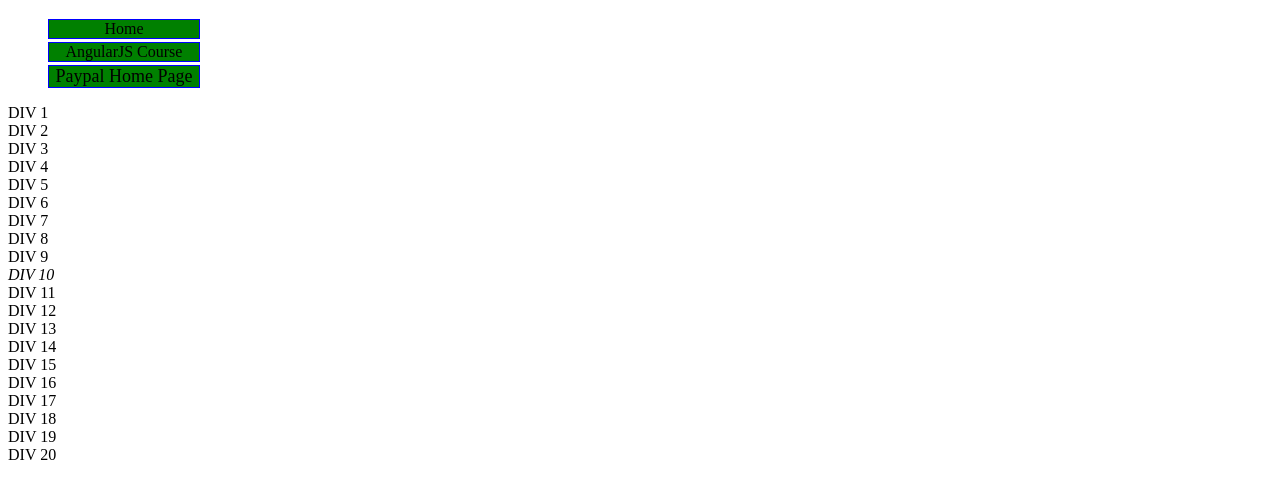
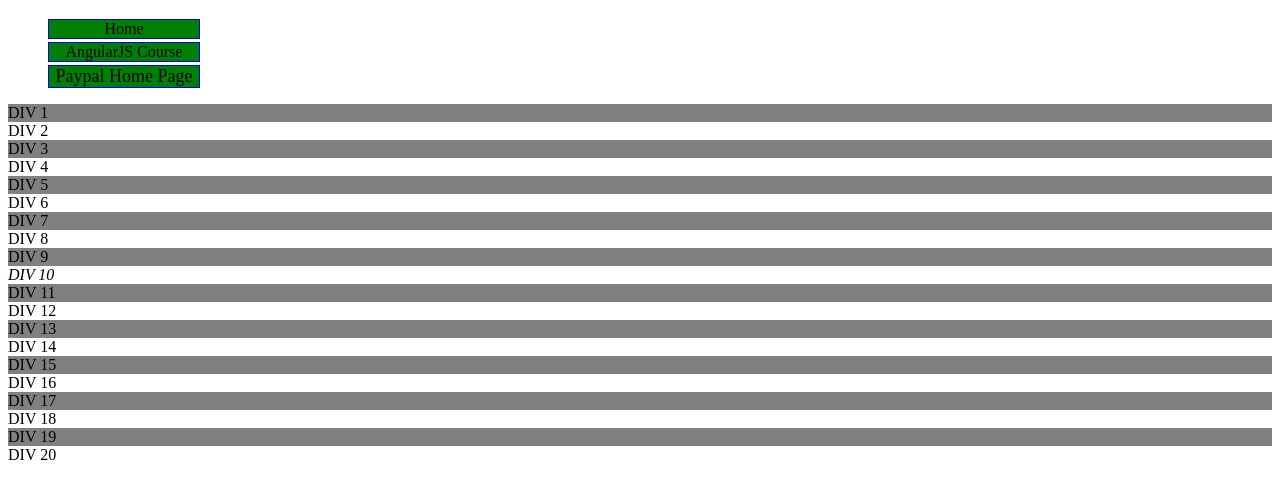
Before and after one commit to Dapada/pseudoClass-selector, a plain HTML site: page index.html in a window 1280 px wide. Shown: the part 61-560 px from the top of the page. Drawn offline with Linux system fonts and the light colour scheme.

Commit message:
Update style.css

```diff
--- a/style.css
+++ b/style.css
@@ -30,3 +30,8 @@
   section div:nth-child(10) {
   	font-style: oblique;
   }
+
+
+  section div:nth-child(odd) {
+  	background-color: gray;
+  }
```
